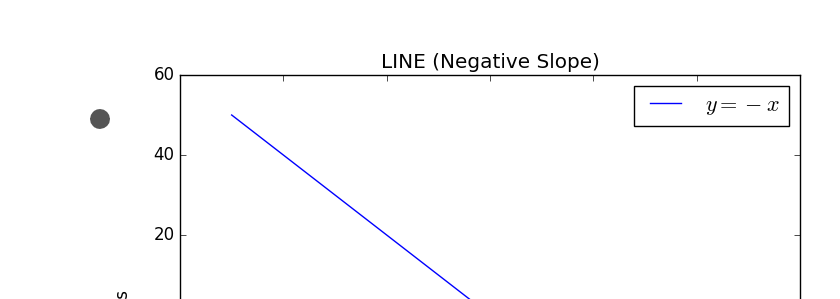
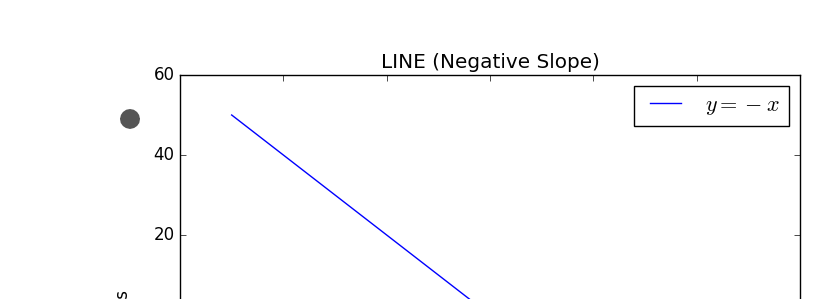
Before and after one commit to rbobkoskie3/rbobkoskie3.github.io, a Jekyll site: the page built from line/index.html, in a window 1280 px wide. Shown: the part 391-690 px from the top of the page, without its empty margins (160-1000 px from the left). Built offline with Jekyll 4.4.1, drawn with Linux system fonts in a browser that asks for light colours.

Commit message:
Add files via upload

```diff
--- a/line/index.html
+++ b/line/index.html
@@ -198,7 +198,7 @@ title: Math, Sonification, Plots
         }
         /* Standard syntax */
         @keyframes tracePlt {
-            0%   {left:250px; top:500px;}
+            0%   {left:280px; top:500px;}
             100% {left:790px; top:900px;}
         }
 
```
